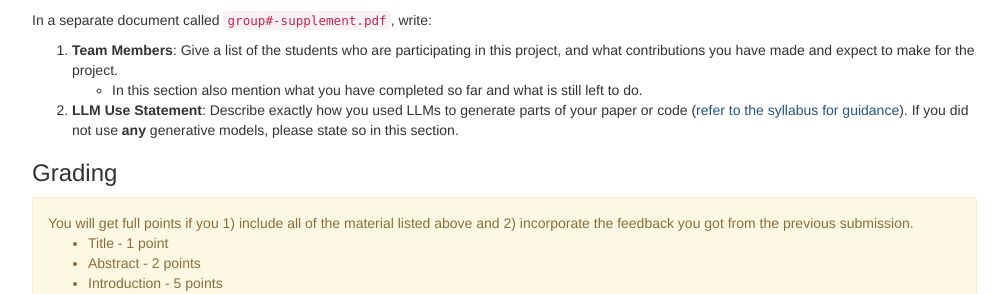
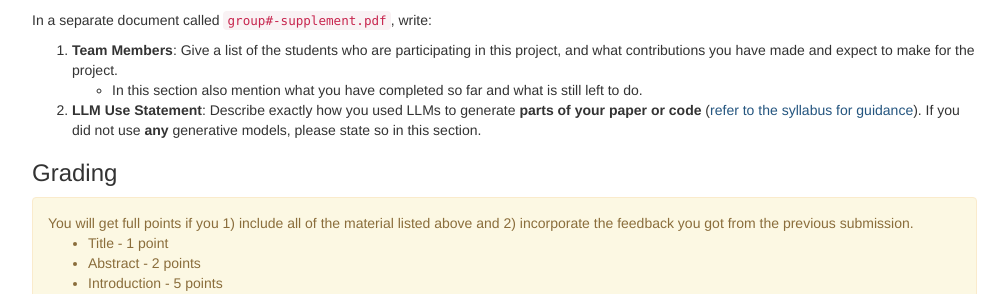
Before and after one commit to lara-martin/neurosymbolic-text-gen, a Jekyll site: the page built from homeworks/project/rough-draft.md, in a window 1280 px wide and 900 px high, scrolled down 2237 px. Shown: the part 214-508 px from the top of the window, without its empty margins (233-1241 px from the left). Built offline with Jekyll 4.4.1, drawn with Linux system fonts in a browser that asks for light colours; nearby versions of some CDN libraries; a script that is not in the unit is left out.

Commit message:
starting to update hw 4, tweaks

```diff
--- a/homeworks/project/rough-draft.md
+++ b/homeworks/project/rough-draft.md
@@ -161,7 +161,7 @@ Discussion and Conclusion sections will be added in the final deliverable.
 In a separate document called `group#-supplement.pdf`, write:
 1. __Team Members__: Give a list of the students who are participating in this project, and what contributions you have made and expect to make for the project.
   - In this section also mention what you have completed so far and what is still left to do.
-2. __LLM Use Statement__: Describe exactly how you used LLMs to generate parts of your paper or code (<a href="{{ site.baseurl }}/index.html#using-llms-or-generative-ai" aria-label="LLM course policy">refer to the syllabus for guidance</a>). If you did not use **any** generative models, please state so in this section.
+2. __LLM Use Statement__: Describe exactly how you used LLMs to generate **parts of your paper or code** (<a href="{{ site.baseurl }}/index.html#using-llms-or-generative-ai" aria-label="LLM course policy">refer to the syllabus for guidance</a>). If you did not use **any** generative models, please state so in this section.
 
 ### Grading
 <div class="alert alert-warning" markdown="1">
```
Also changed, not shown: homeworks/knowledge-base/comet.md (+7 -3 lines), 1 other file.
